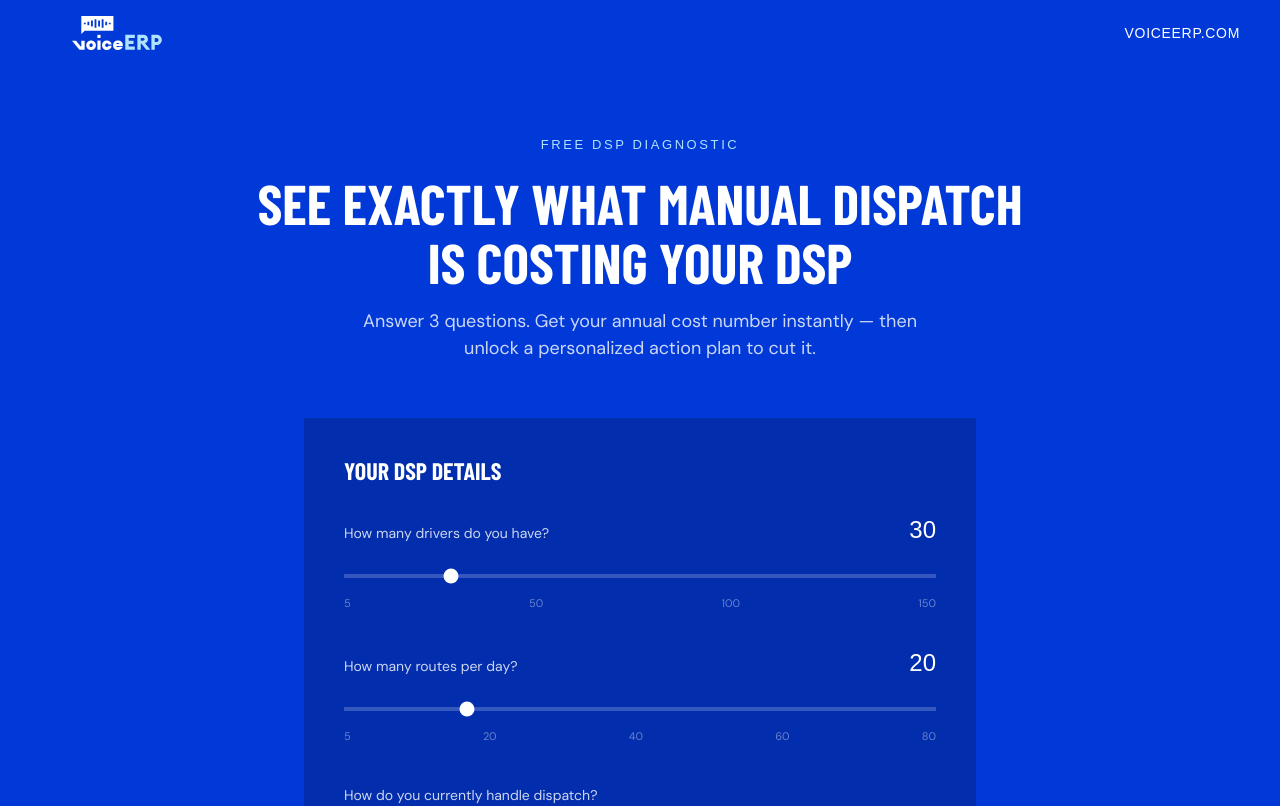
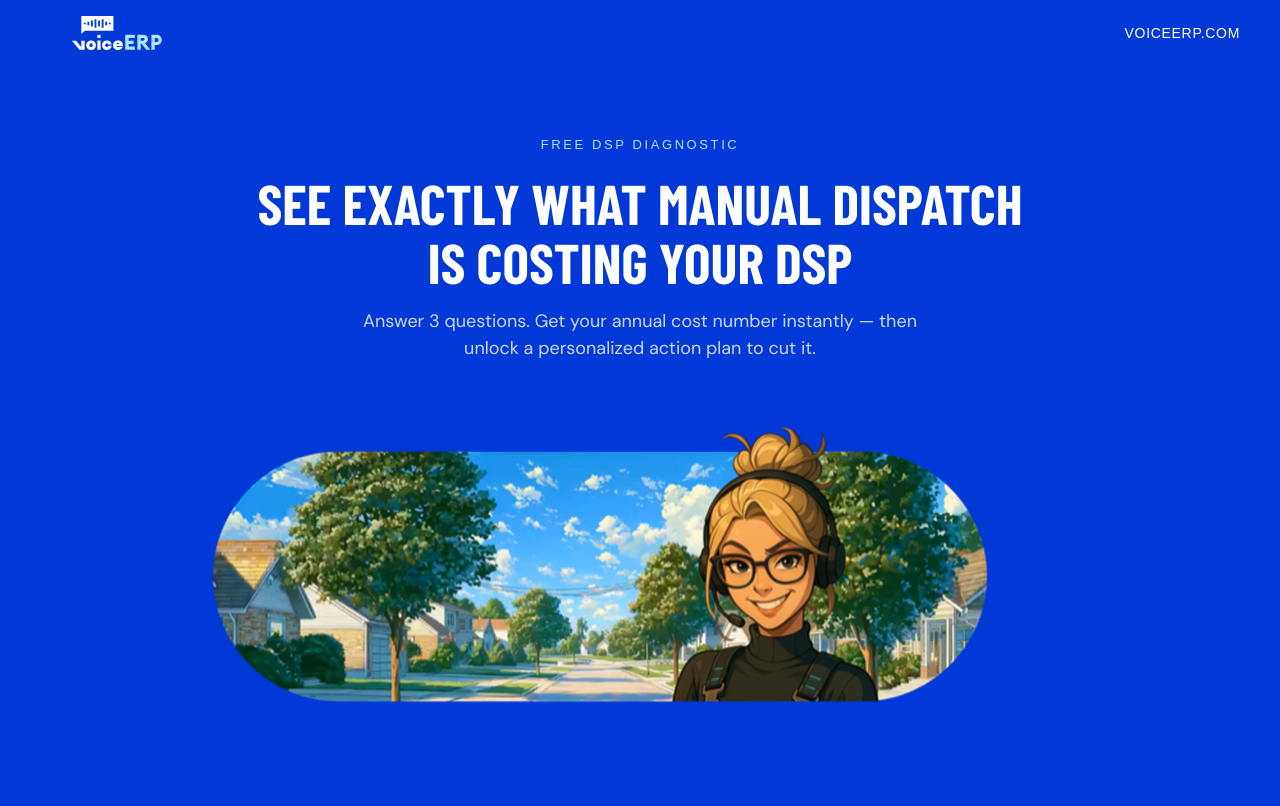
Before and after one commit to Cynthia-Concierge/voice-erp-viki, a Next.js app: page /calculator in a window 1280 px wide. Shown: the top 806 px of the page. Built offline with nearby package versions, Linux system fonts and the light colour scheme; a web font is replaced by a local one.

Commit message:
Add Viki neighborhood hero image to calculator page

```diff
--- a/src/app/calculator/page.tsx
+++ b/src/app/calculator/page.tsx
@@ -440,10 +440,23 @@ export default function CalculatorPage() {
           <h1 className="font-display text-[28px] sm:text-[36px] md:text-[48px] lg:text-[56px] leading-[1.05] mb-4 text-white">
             SEE EXACTLY WHAT MANUAL DISPATCH IS COSTING YOUR DSP
           </h1>
-          <p className="text-[15px] sm:text-[16px] md:text-[18px] leading-[25px] sm:leading-[27px] text-white/80 max-w-xl mx-auto">
+          <p className="text-[15px] sm:text-[16px] md:text-[18px] leading-[25px] sm:leading-[27px] text-white/80 max-w-xl mx-auto mb-8 sm:mb-10">
             Answer 3 questions. Get your annual cost number instantly &mdash; then
             unlock a personalized action plan to cut it.
           </p>
+        </div>
+
+        {/* Hero Image — Viki in neighborhood */}
+        {/* eslint-disable-next-line @next/next/no-img-element */}
+        <div className="max-w-5xl mb-0 -mx-4 sm:mx-auto">
+          <img
+            src="/hero-scene@2x.png"
+            srcSet="/hero-scene.png 800w, /hero-scene@2x.png 1600w"
+            sizes="(max-width: 640px) 100vw, 1024px"
+            alt="Viki - AI Dispatcher in neighborhood"
+            className="w-full h-auto"
+            fetchPriority="high"
+          />
         </div>
       </section>
 
```
